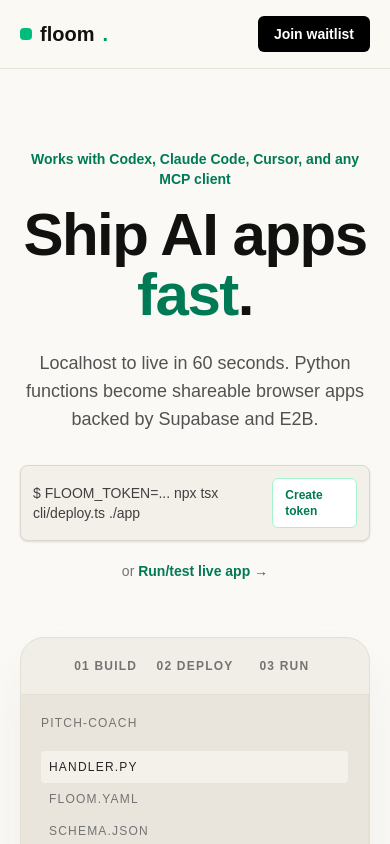
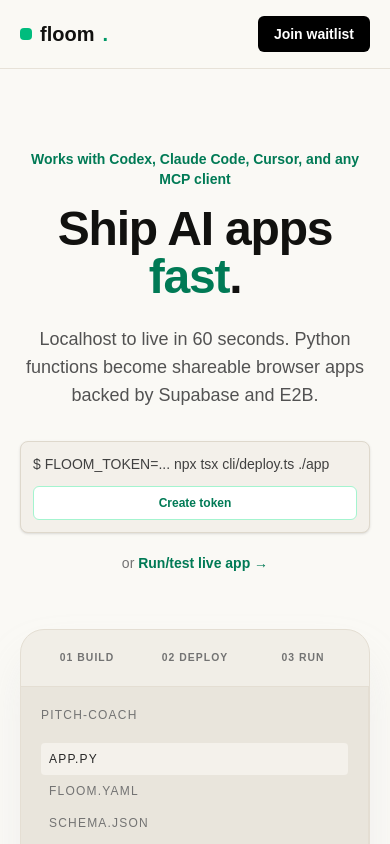
Before and after one commit to Pallavikumarimdb/floom, a Next.js app: page / in a window 390 px wide. Shown: the top 844 px of the page. Built offline with nearby package versions, Linux system fonts and the light colour scheme.

Commit message:
Fix mobile launch page layout

```diff
--- a/src/app/p/[slug]/page.tsx
+++ b/src/app/p/[slug]/page.tsx
@@ -109,7 +109,7 @@ export default function AppPage() {
   }
 
   return (
-    <main className="min-h-screen bg-[#faf9f5] text-[#11110f]">
+    <main className="min-h-screen overflow-x-hidden bg-[#faf9f5] text-[#11110f]">
       <style jsx global>{`
         .floom-run-form .form-group {
           margin-bottom: 1rem;
@@ -156,11 +156,11 @@ export default function AppPage() {
       `}</style>
       <SiteHeader />
 
-      <section className="mx-auto max-w-6xl px-5 py-10">
-        <p className="mb-5 text-sm text-neutral-500">Apps / {app.name}</p>
+      <section className="mx-auto max-w-6xl px-4 py-10 sm:px-5">
+        <p className="mb-5 break-words text-sm text-neutral-500">Apps / {app.name}</p>
         <div className="mb-8">
           <div>
-            <h1 className="text-4xl font-black tracking-tight">{app.name}</h1>
+            <h1 className="break-words text-3xl font-black tracking-tight sm:text-4xl">{app.name}</h1>
             <p className="mt-2 max-w-2xl text-neutral-600">
               Run this Floom app from the browser. Inputs are validated with JSON
               Schema and executed in an isolated sandbox.
--- a/src/app/page.tsx
+++ b/src/app/page.tsx
@@ -5,14 +5,14 @@ import { SiteHeader } from "@/components/SiteHeader";
 
 export default function Home() {
   return (
-    <main className="min-h-screen bg-[#faf9f5] text-[#11110f]">
+    <main className="min-h-screen overflow-x-hidden bg-[#faf9f5] text-[#11110f]">
       <SiteHeader showProductLinks />
 
       <section className="mx-auto max-w-5xl px-5 pb-24 pt-20 text-center">
         <p className="mb-4 text-sm font-semibold text-emerald-700">
           Works with Codex, Claude Code, Cursor, and any MCP client
         </p>
-        <h1 className="mx-auto max-w-4xl text-6xl font-black leading-none tracking-tight sm:text-7xl">
+        <h1 className="mx-auto max-w-4xl text-5xl font-black leading-none tracking-tight sm:text-7xl">
           Ship AI apps <span className="text-emerald-700">fast</span>.
         </h1>
         <p className="mx-auto mt-6 max-w-xl text-lg text-neutral-600">
@@ -20,11 +20,11 @@ export default function Home() {
           browser apps backed by Supabase and E2B.
         </p>
 
-        <div className="mx-auto mt-8 flex max-w-xl items-center justify-between rounded-lg border border-[#ded8cc] bg-[#f3f0ea] p-3 text-left font-mono text-sm shadow-sm">
-          <span className="text-neutral-700">$ FLOOM_TOKEN=... npx tsx cli/deploy.ts ./app</span>
+        <div className="mx-auto mt-8 flex max-w-xl flex-col gap-3 rounded-lg border border-[#ded8cc] bg-[#f3f0ea] p-3 text-left font-mono text-sm shadow-sm sm:flex-row sm:items-center sm:justify-between">
+          <span className="min-w-0 break-words text-neutral-700">$ FLOOM_TOKEN=... npx tsx cli/deploy.ts ./app</span>
           <Link
             href="/tokens"
-            className="rounded-md border border-emerald-200 bg-white px-3 py-2 font-sans text-xs font-bold text-emerald-700"
+            className="shrink-0 rounded-md border border-emerald-200 bg-white px-3 py-2 text-center font-sans text-xs font-bold text-emerald-700"
           >
             Create token
           </Link>
@@ -41,7 +41,7 @@ export default function Home() {
         </div>
 
         <div className="mx-auto mt-14 overflow-hidden rounded-3xl border border-[#e4ded3] bg-[#f1eee7] text-left shadow-2xl shadow-neutral-200/80">
-          <div className="grid grid-cols-3 border-b border-[#e4ded3] px-10 py-5 text-center font-mono text-xs font-bold uppercase tracking-widest text-neutral-500">
+          <div className="grid grid-cols-3 gap-2 border-b border-[#e4ded3] px-4 py-5 text-center font-mono text-[0.65rem] font-bold uppercase tracking-widest text-neutral-500 sm:px-10 sm:text-xs">
             <span>01 Build</span>
             <span>02 Deploy</span>
             <span>03 Run</span>
@@ -49,11 +49,11 @@ export default function Home() {
           <div className="grid min-h-[320px] md:grid-cols-[180px_1fr]">
             <aside className="border-r border-[#e4ded3] bg-[#e9e5dc] p-5 font-mono text-xs uppercase tracking-widest text-neutral-500">
               <p className="mb-5">pitch-coach</p>
-              <p className="rounded bg-[#f4f1eb] p-2 text-neutral-800">handler.py</p>
+              <p className="rounded bg-[#f4f1eb] p-2 text-neutral-800">app.py</p>
               <p className="p-2">floom.yaml</p>
               <p className="p-2">schema.json</p>
             </aside>
-            <div className="bg-[#fbfaf7] p-8 font-mono text-sm leading-8">
+            <div className="min-w-0 overflow-x-auto bg-[#fbfaf7] p-5 font-mono text-sm leading-8 sm:p-8">
               <p><span className="text-neutral-400">1</span> <span className="text-orange-700">def</span> run(inputs):</p>
               <p><span className="text-neutral-400">2</span>     pitch = inputs[<span className="text-emerald-700">&quot;pitch&quot;</span>]</p>
               <p><span className="text-neutral-400">3</span>     <span className="text-orange-700">return</span> {"{"}&quot;result&quot;: coach(pitch){"}"}</p>
--- a/src/components/AppRunSurface.tsx
+++ b/src/components/AppRunSurface.tsx
@@ -29,12 +29,12 @@ export function AppRunSurface({
   onRun,
 }: AppRunSurfaceProps) {
   return (
-    <div className="overflow-hidden rounded-2xl border border-[#ded8cc] bg-white shadow-xl shadow-neutral-200/60">
+    <div className="max-w-full overflow-hidden rounded-2xl border border-[#ded8cc] bg-white shadow-xl shadow-neutral-200/60">
       <div className="border-b border-[#ded8cc] px-6 py-4 font-mono text-xs font-bold uppercase tracking-widest text-neutral-500">
         Run ready
       </div>
-      <div className="grid min-h-[420px] md:grid-cols-[380px_1fr]">
-        <div className="border-b border-[#ded8cc] p-8 md:border-b-0 md:border-r">
+      <div className="grid min-h-[420px] min-w-0 md:grid-cols-[minmax(0,380px)_minmax(0,1fr)]">
+        <div className="min-w-0 border-b border-[#ded8cc] p-5 md:border-b-0 md:border-r md:p-8">
           <p className="mb-5 font-mono text-xs font-bold uppercase tracking-widest text-neutral-500">
             Inputs
           </p>
@@ -48,7 +48,7 @@ export function AppRunSurface({
             }
             onSubmit={onRun}
           >
-            <div className="mt-6 flex gap-3">
+            <div className="mt-6 flex flex-wrap gap-3">
               <button
                 type="submit"
                 disabled={runLoading}
@@ -67,14 +67,14 @@ export function AppRunSurface({
           </Form>
         </div>
 
-        <div className="flex min-h-[360px] flex-col p-8">
+        <div className="flex min-h-[360px] min-w-0 flex-col p-5 md:p-8">
           <p className="mb-5 font-mono text-xs font-bold uppercase tracking-widest text-neutral-500">
             Output
           </p>
           {runError && (
             <div className="rounded-xl border border-red-200 bg-red-50 p-4">
               <p className="font-medium text-red-700">Error</p>
-              <pre className="mt-1 whitespace-pre-wrap text-sm text-red-600">
+              <pre className="mt-1 max-w-full overflow-x-auto whitespace-pre-wrap break-words text-sm text-red-600">
                 {runError}
               </pre>
             </div>
@@ -91,7 +91,7 @@ export function AppRunSurface({
           )}
           {runResult && (
             <div className="rounded-xl border border-emerald-200 bg-emerald-50 p-5">
-              <pre className="overflow-auto whitespace-pre-wrap text-sm leading-7 text-emerald-900">
+              <pre className="max-w-full overflow-x-auto whitespace-pre-wrap break-words text-sm leading-7 text-emerald-900">
                 {JSON.stringify(runResult, null, 2)}
               </pre>
             </div>
```
Also changed, not shown: 2 other files (tests, documents, lock files or other folders).
